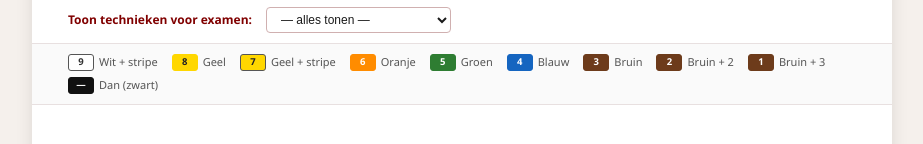
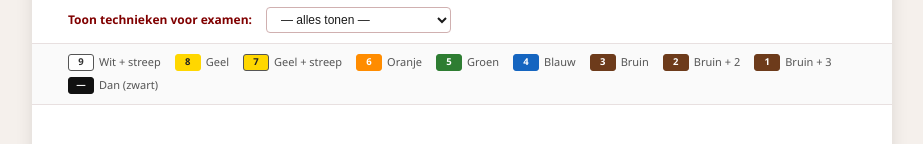
Before and after one commit to damagalis/fujiquiz, a website: page programma.html in a window 1280 px wide. Shown: the part 177-321 px from the top of the page, without its empty margins (178-1101 px from the left). Drawn offline with Linux system fonts and the light colour scheme.

Commit message:
correctie stripe naar streep

```diff
--- a/programma.html
+++ b/programma.html
@@ -294,9 +294,9 @@ footer {
   <label for="kyuFilter">Toon technieken voor examen:</label>
   <select id="kyuFilter" onchange="filterKyu(this.value)">
     <option value="0">— alles tonen —</option>
-    <option value="9">9e Kyu &nbsp;(wit + stripe)</option>
+    <option value="9">9e Kyu &nbsp;(wit + streep)</option>
     <option value="8">8e Kyu &nbsp;(geel)</option>
-    <option value="7">7e Kyu &nbsp;(geel + stripe)</option>
+    <option value="7">7e Kyu &nbsp;(geel + streep)</option>
     <option value="6">6e Kyu &nbsp;(oranje)</option>
     <option value="5">5e Kyu &nbsp;(groen)</option>
     <option value="4">4e Kyu &nbsp;(blauw)</option>
@@ -309,9 +309,9 @@ footer {
 
 <!-- ─── BELT LEGEND (screen only) ─────────────────── -->
 <div class="legend no-print">
-  <div class="legend-item"><span class="kb k9">9</span> Wit + stripe</div>
+  <div class="legend-item"><span class="kb k9">9</span> Wit + streep</div>
   <div class="legend-item"><span class="kb k8">8</span> Geel</div>
-  <div class="legend-item"><span class="kb k7">7</span> Geel + stripe</div>
+  <div class="legend-item"><span class="kb k7">7</span> Geel + streep</div>
   <div class="legend-item"><span class="kb k6">6</span> Oranje</div>
   <div class="legend-item"><span class="kb k5">5</span> Groen</div>
   <div class="legend-item"><span class="kb k4">4</span> Blauw</div>
```
